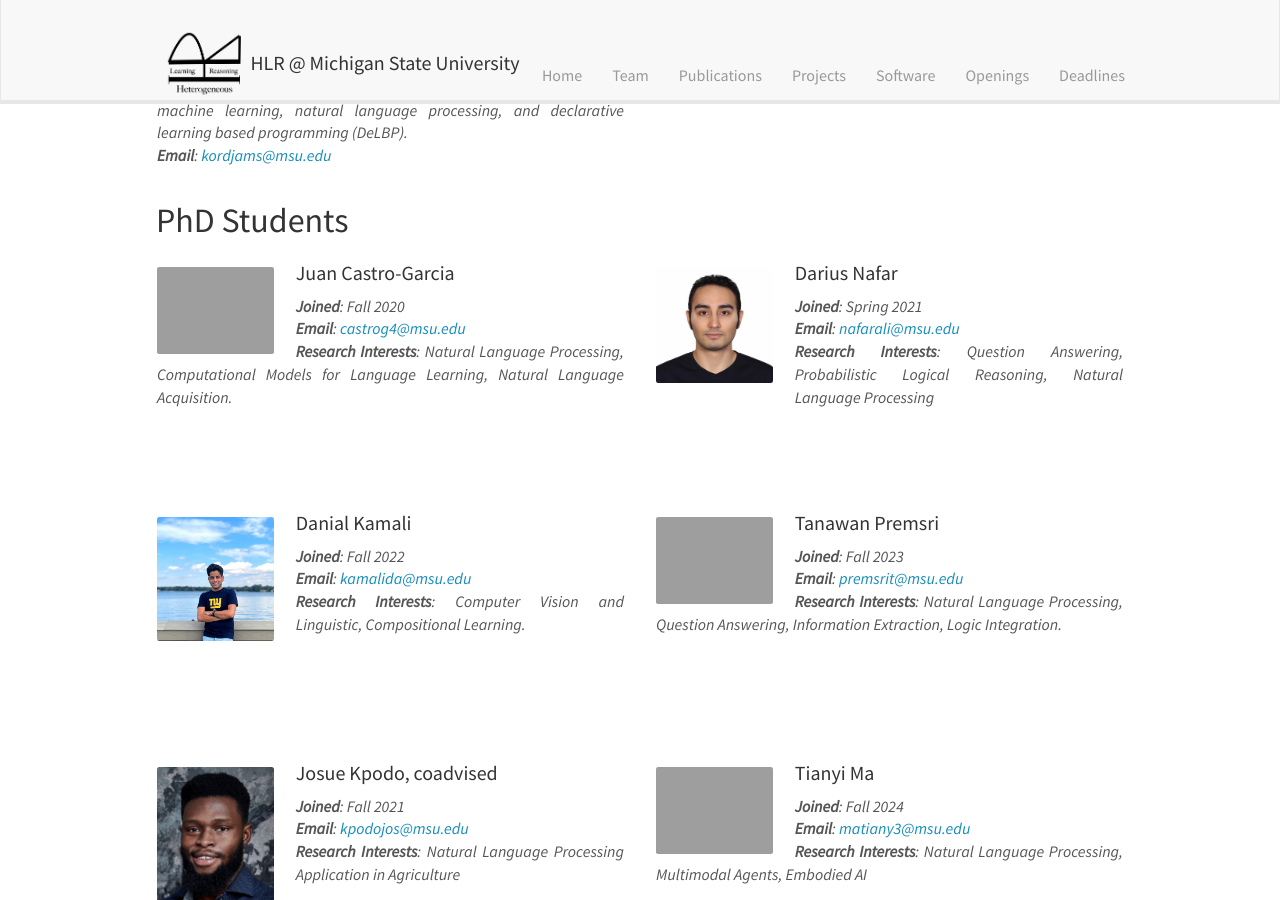
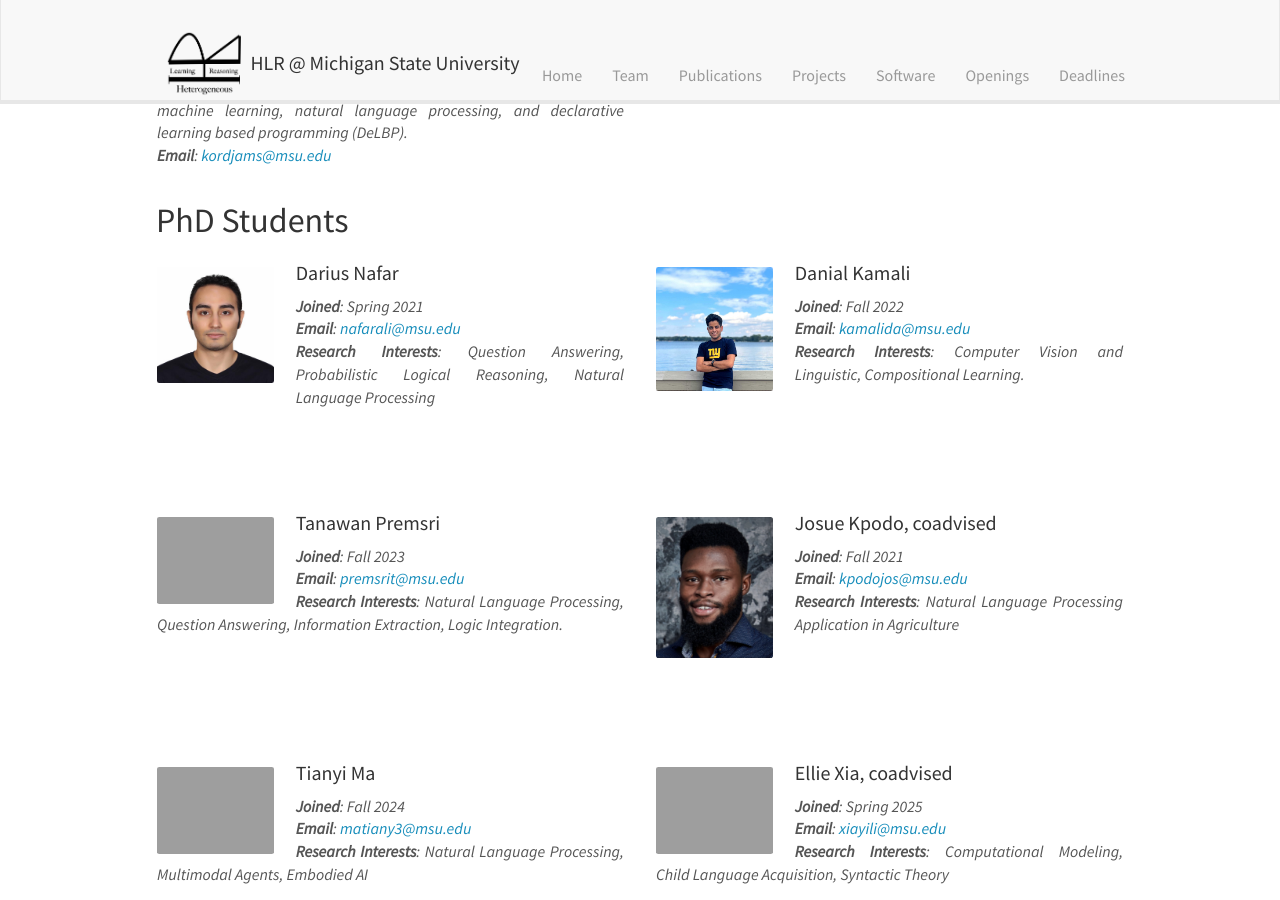
Before and after one commit to HLR/HLR.github.io, a Jekyll site: the page built from _pages/team.md, in a window 1280 px wide and 900 px high, scrolled down 509 px. Built offline with Jekyll 4.4.1, drawn with Linux system fonts in a browser that asks for light colours; nearby versions of some CDN libraries; some of the changed text lies outside the part shown.

Commit message:
Move Juan Castro-Garcia to alumni

```diff
--- a/_data/phd_students.yml
+++ b/_data/phd_students.yml
@@ -11,13 +11,6 @@
 #   email: xuguang3@msu.edu
 #   webpage: /
 #   joined: Fall 2019
-
-- name: Juan Castro-Garcia
-  photo: Juan_profile.JPG
-  research_interest: Natural Language Processing, Computational Models for Language Learning, Natural Language Acquisition.
-  email: castrog4@msu.edu
-  webpage: https://www.linkedin.com/mwlite/in/castrog4
-  joined: Fall 2020
 
 # - name: Hossein Faghihi
 #   photo: hossein.png
```
Also changed, not shown: _pages/team.md (+1 -0 lines).
